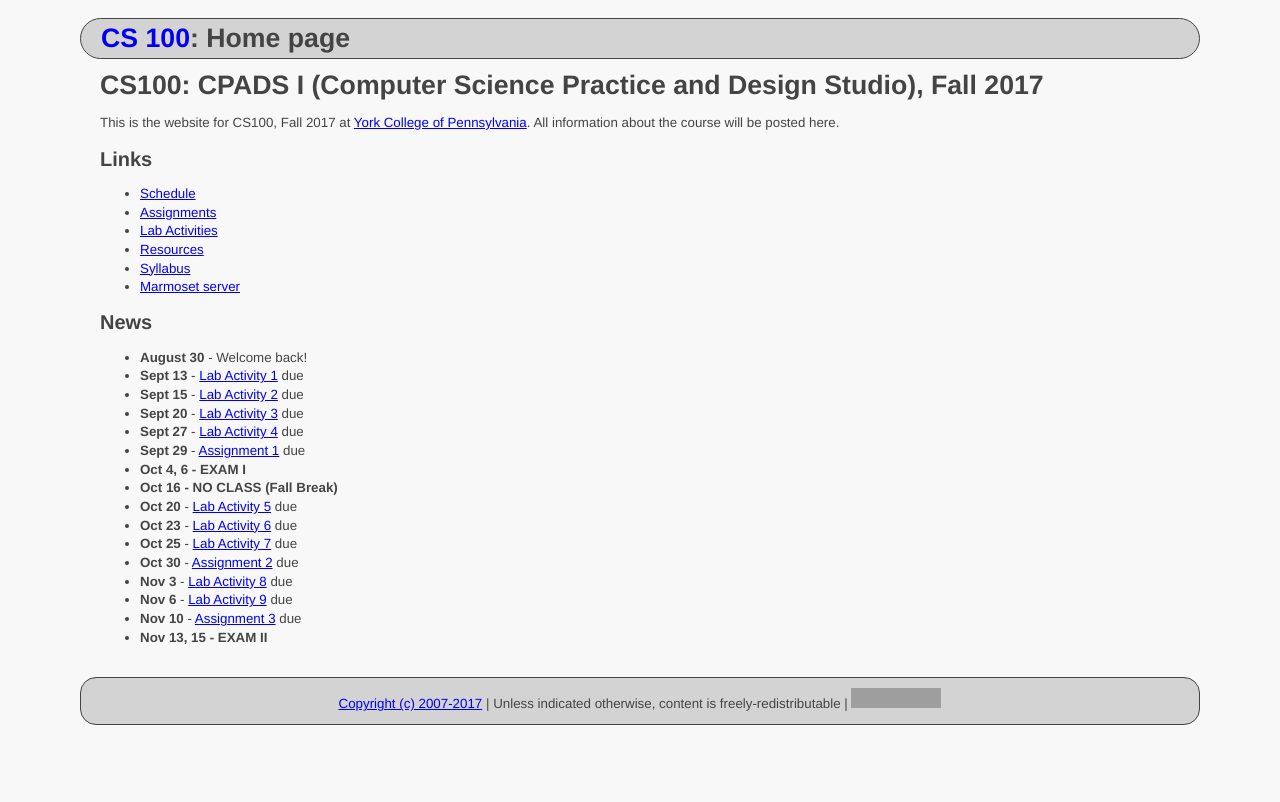
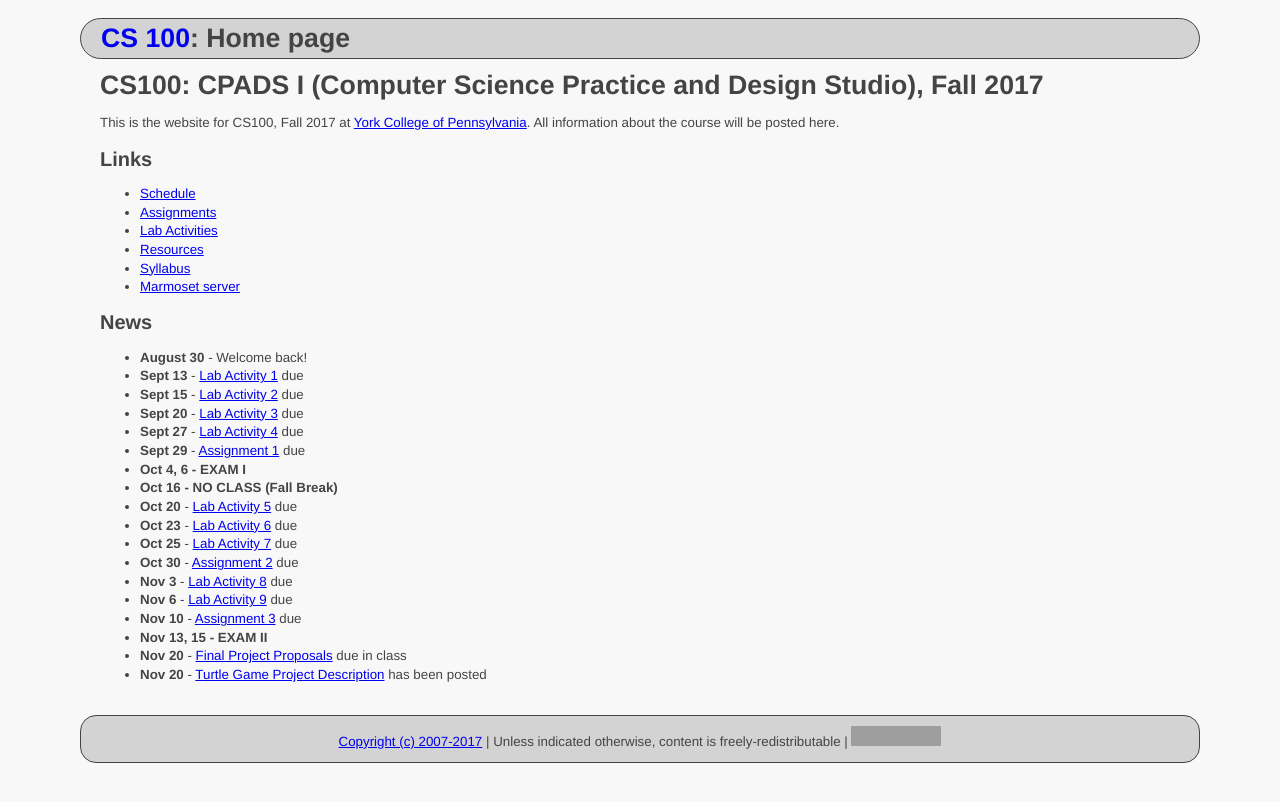
Before and after one commit to ycpcs/cs100-fall2017, a Jekyll site: the page built from index.md, in a window 1280 px wide. Shown: the top 802 px of the page. Built offline with Jekyll 4.4.1, drawn with Linux system fonts in a browser that asks for light colours; grey boxes are pictures that could not be loaded.

Commit message:
final project

```diff
--- a/index.md
+++ b/index.md
@@ -36,6 +36,8 @@ All information about the course will be posted here.
 * **Nov 6** -  [Lab Activity 9](labs/CPADS_Lab9.pdf) due
 * **Nov 10** - [Assignment 3](assign/CPADS_Assign3.pdf) due
 * **Nov 13, 15 - EXAM II**
+* **Nov 20** - [Final Project Proposals](assign/CPADS_FinalProject.pdf) due in class
+* **Nov 20** - [Turtle Game Project Description](assign/CPADS_TurtleGameProject.pdf) has been posted
 
 <!--
 * **Sept 28** - [Assignment 1](assign/CPADS_Assign1.pdf) due
```
